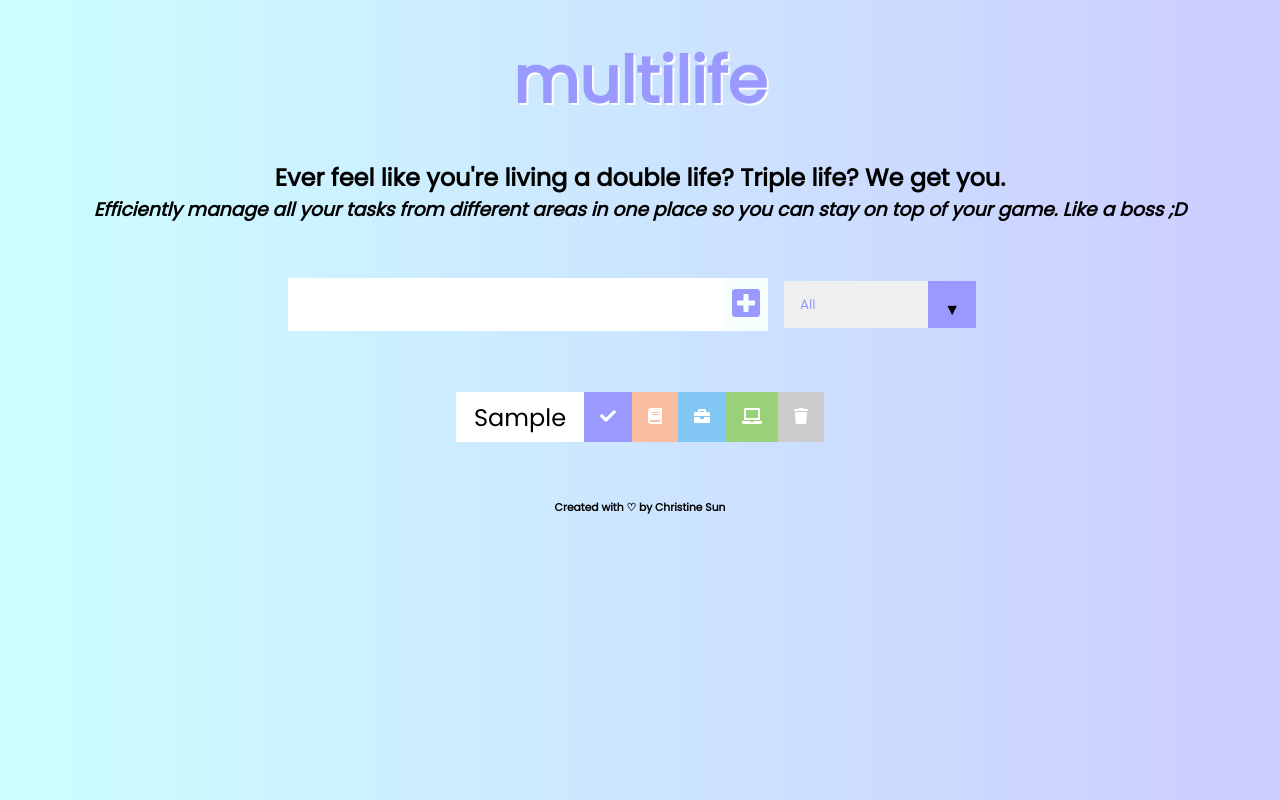
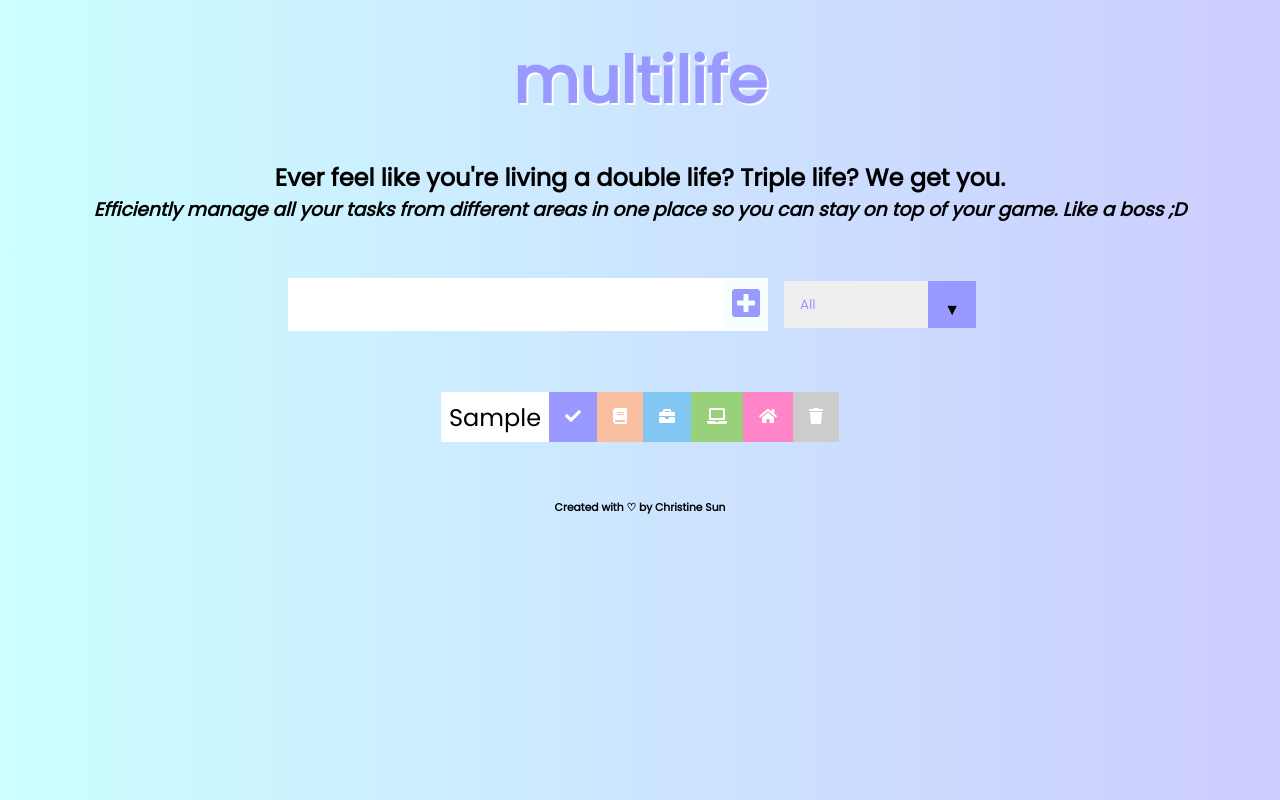
Before and after one commit to chrissysun/multilife, a React (Create React App) app: page / in a window 1280 px wide. Both pictures are taken after typing "Sample" into the empty fields and a click on the button 746 px from the left and 304 px from the top of the page. Built offline with nearby package versions, Linux system fonts and the light colour scheme; the HTML template or start-up script is replaced by a standard one.

Commit message:
implemented family filter + button

```diff
--- a/src/App.css
+++ b/src/App.css
@@ -79,6 +79,7 @@
   .school-btn,
   .work-btn,
   .personalProject-btn,
+  .family-btn,
   .complete-btn,
   .trash-btn {
     background: #cccccc;
@@ -106,6 +107,10 @@
       background: #99D17B;
   }
 
+  .family-btn {
+      background: #FF85C8;
+  }
+
   .todo-item {
     padding: 0rem 0.5rem;
   }
@@ -114,6 +119,7 @@
   .fa-book,
   .fa-briefcase,
   .fa-laptop,
+  .fa-home,
   .fa-check {
     pointer-events: none;
   }
@@ -139,6 +145,10 @@
 
   .personalProject {
     color: #82c060;
+  }
+
+  .family {
+      color: #FF85C8;
   }
 
   /* Custom Selector */
--- a/src/App.js
+++ b/src/App.js
@@ -35,6 +35,9 @@ function App() {
         break;
       case 'personalProject':
         setFilteredTodos(todos.filter(todo => todo.personalProject === true));
+        break;
+      case 'family':
+        setFilteredTodos(todos.filter(todo => todo.family === true));
         break;
       case 'completed':
         setFilteredTodos(todos.filter(todo => todo.completed === true));
--- a/src/components/Form.js
+++ b/src/components/Form.js
@@ -17,6 +17,7 @@ const Form = ({ input, setInput, todos, setTodos, setStatus }) => {
                 school: false,
                 work: false,
                 personalProject: false,
+                family: false,
                 id: Math.random() * 1000 // update with unique numbers
             },
         ]);
@@ -38,15 +39,19 @@ const Form = ({ input, setInput, todos, setTodos, setStatus }) => {
             <button onClick = {submitTodoHandler} className= "todo-button" type= "submit">
                 <i className="fas fa-plus-square"></i>
             </button>
+
+            {/* Select from drop-down menu */}
             <div className= "select">
             <select onChange = {statusHandler} name= "todos" className= "filter-todo">
                 <option value = "all">All</option>
                 <option value = "school">School</option>
                 <option value = "work">Work</option>
                 <option value = "personalProject">Personal Project</option>
+                <option value = "family">Family</option>
                 <option value = "incomplete">Incomplete</option>
                 <option value = "completed">Completed</option>
             </select>
+
         </div>
       </form>
     );
--- a/src/components/Todo.js
+++ b/src/components/Todo.js
@@ -46,8 +46,21 @@ const Todo = ({ text, todo, todos, setTodos }) => {
         setTodos(todos.map(item => {
             if (item.id === todo.id) {
                 return {
-                    // adjust whether it's categorized as 'work'
+                    // adjust whether it's categorized as 'personal project'
                     ...item, personalProject: !item.personalProject
+                }
+            }
+            return item;
+        }));
+    };
+
+    // categorize task as family
+    const familyHandler = () => {
+        setTodos(todos.map(item => {
+            if (item.id === todo.id) {
+                return {
+                    // adjust whether it's categorized as 'family'
+                    ...item, family: !item.family
                 }
             }
             return item;
@@ -65,6 +78,7 @@ const Todo = ({ text, todo, todos, setTodos }) => {
                 ${todo.school ? "school" : ""}
                 ${todo.work ? "work" : ""}
                 ${todo.personalProject ? "personalProject" : ""}
+                ${todo.family ? "family" : ""}
                 `}>
                     {text}
             </li>
@@ -80,6 +94,9 @@ const Todo = ({ text, todo, todos, setTodos }) => {
             <button onClick = {personalProjectHandler} className = "personalProject-btn">
                 <i className = "fas fa-laptop"></i>
             </button>
+            <button onClick = {familyHandler} className = "family-btn">
+                <i className = "fas fa-home"></i>
+            </button>
             <button onClick = {deleteHandler} className = "trash-btn">
                 <i className = "fas fa-trash"></i>
             </button>
```
